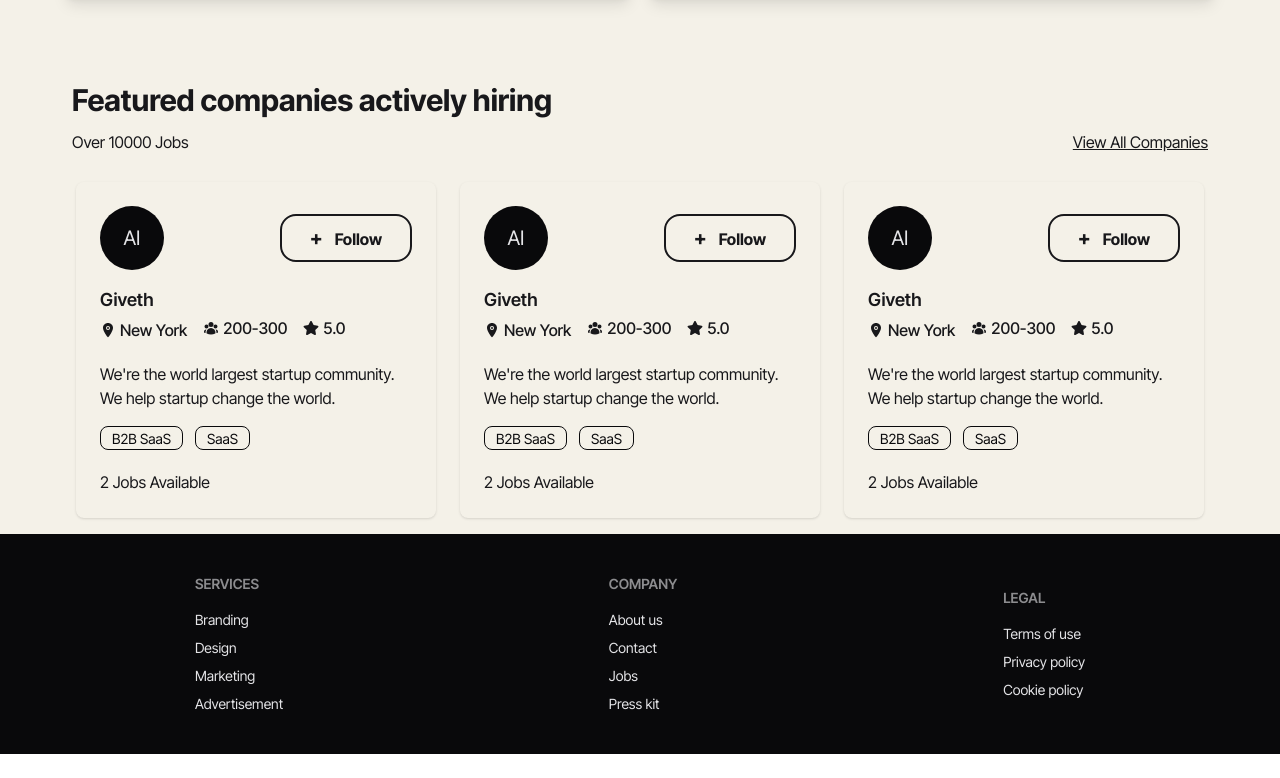
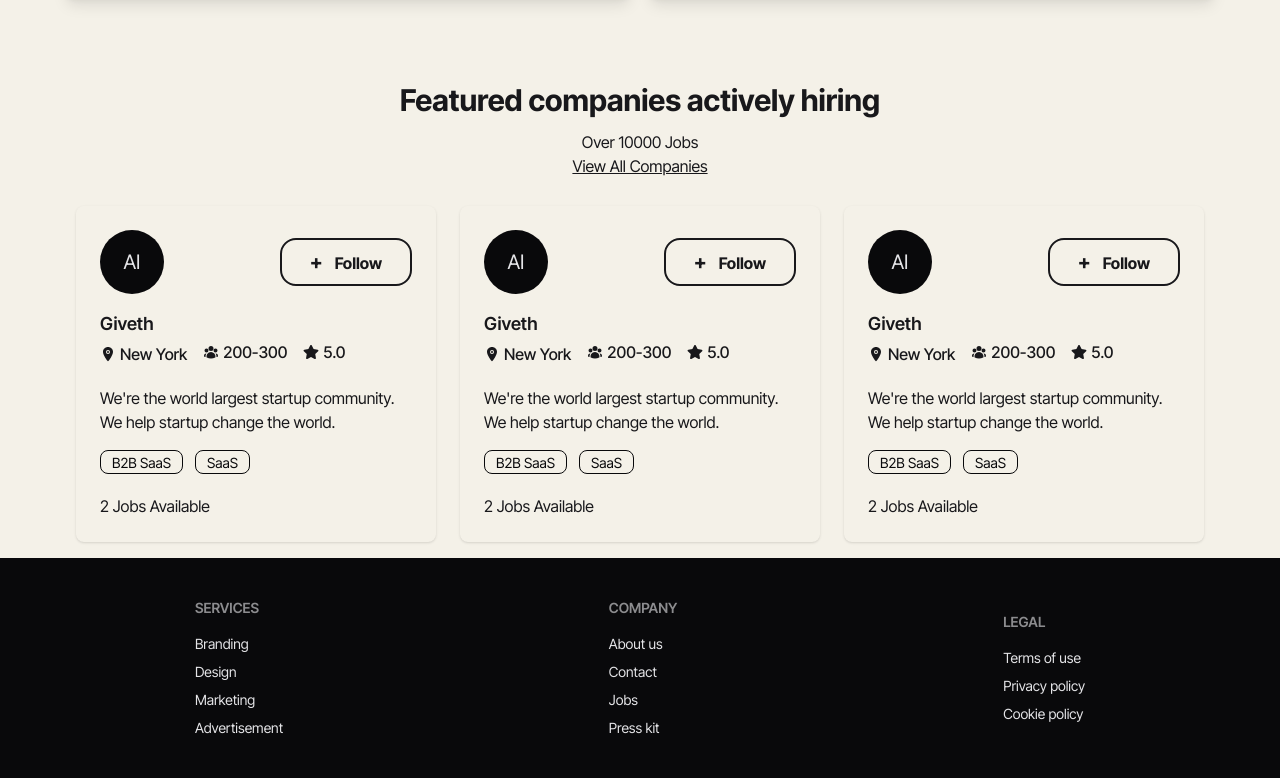
Before and after one commit to rahmansh/bid-works-client, a React (Vite) app: page / in a window 1280 px wide. Shown: the part 1739-2517 px from the top of the page. Before the commit the page ends 2493 px from the top, so only its background shows below. Built offline with nearby package versions, Linux system fonts and the light colour scheme; no server answers.

Commit message:
style: change font alignment

```diff
--- a/src/components/FeaturedCompanies.jsx
+++ b/src/components/FeaturedCompanies.jsx
@@ -6,9 +6,9 @@ import { HiUserGroup } from "react-icons/hi2";
 const FeaturedCompanies = () => {
     return (
         <div className="max-w-6xl mx-auto mt-[80px] px-2 mb-4">
-            <div className="">
+            <div className="text-center">
                 <h2 className="text-3xl font-bold mb-3">Featured companies actively hiring</h2>
-                <div className="flex justify-between">
+                <div className="">
                     <p className="">Over 10000 Jobs</p>
                     <a href="#" className="underline">View All Companies</a>
                 </div>
```
